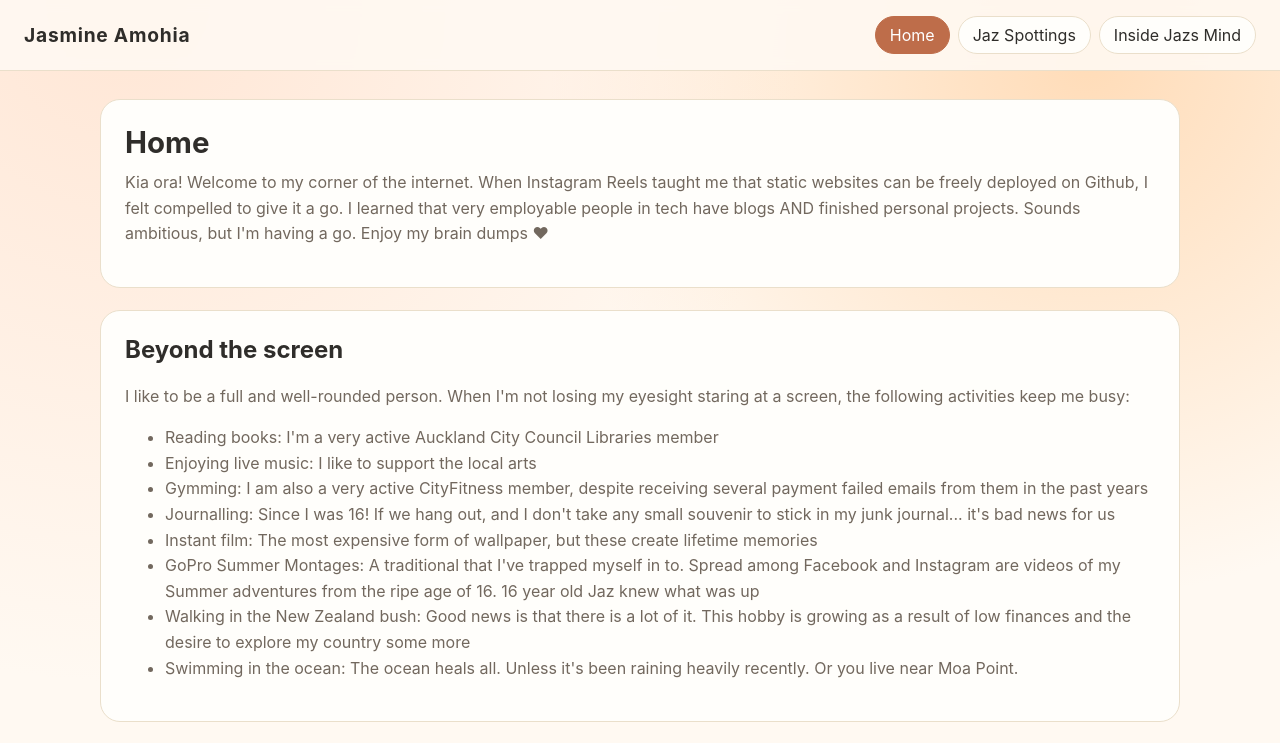
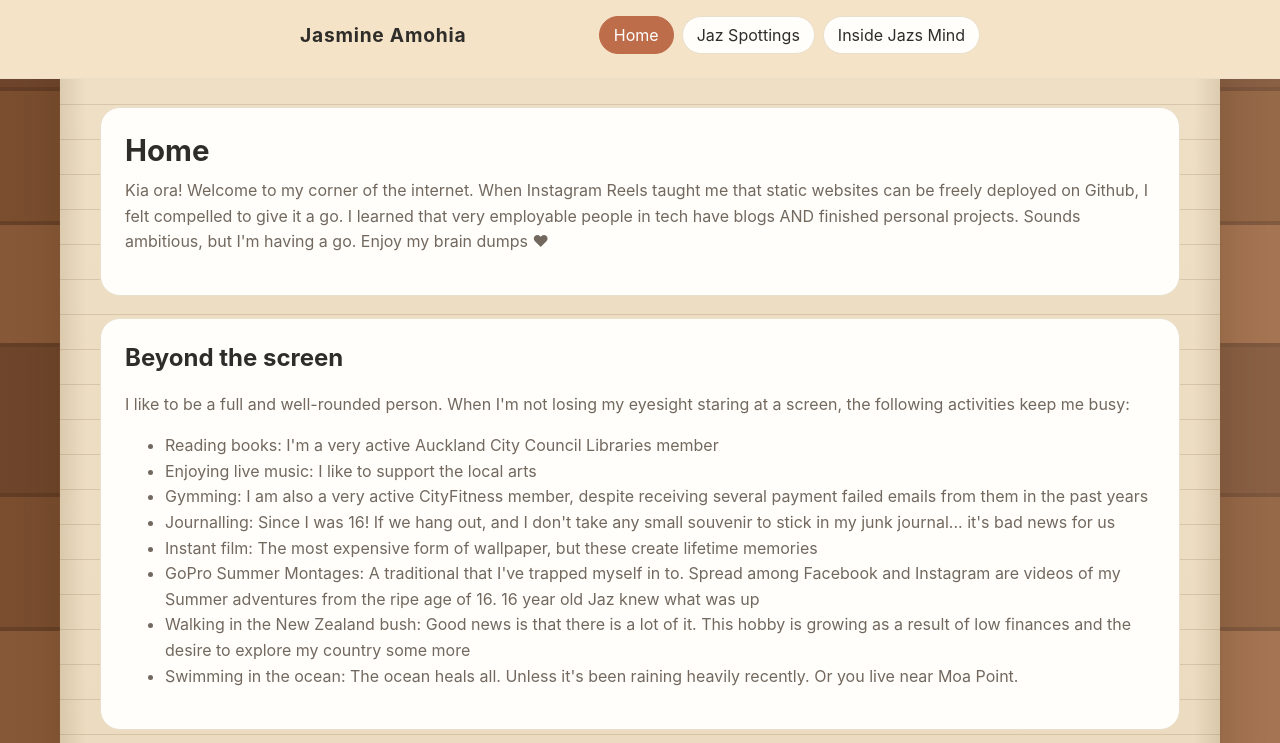
Before and after one commit to jasmimi/jazzy-portfolio, a React (Create React App) app: page / in a window 1280 px wide. Shown: the top 743 px of the page. Built offline with nearby package versions, Linux system fonts and the light colour scheme.

Commit message:
Wood and paper backg

```diff
--- a/src/App.css
+++ b/src/App.css
@@ -6,6 +6,11 @@
   --accent: #be6d4a;
   --accent-soft: #f5d8c8;
   --line: #eadfcb;
+  --desk-plank-a: #9b6641;
+  --desk-plank-b: #8a5936;
+  --desk-plank-c: #7c4f31;
+  --paper-strip: #f4e3c7;
+  --paper-rule: rgba(162, 138, 102, 0.28);
 }
 
 * {
@@ -13,12 +18,54 @@
 }
 
 .app-shell {
+  position: relative;
+  isolation: isolate;
   min-height: 100vh;
   background:
-    radial-gradient(circle at 10% 0%, #ffe6d5 0, transparent 42%),
-    radial-gradient(circle at 85% 5%, #ffdcb8 0, transparent 35%),
-    var(--bg);
+    linear-gradient(270deg, rgba(255, 247, 234, 0.1), rgba(45, 24, 10, 0.18)),
+    repeating-linear-gradient(
+      0deg,
+      var(--desk-plank-a) 0 118px,
+      #73492d 118px 122px,
+      var(--desk-plank-b) 122px 252px,
+      #6e442a 252px 256px,
+      var(--desk-plank-c) 256px 402px,
+      #70472c 402px 406px
+    ),
+    repeating-linear-gradient(
+      0deg,
+      rgba(255, 255, 255, 0.035) 0 2px,
+      rgba(0, 0, 0, 0.045) 2px 4px,
+      transparent 4px 11px
+    );
   color: var(--ink);
+}
+
+.app-shell::before {
+  content: '';
+  position: absolute;
+  inset: 0 auto 0 50%;
+  transform: translateX(-50%);
+  width: min(1160px, calc(100% - 20px));
+  background:
+    linear-gradient(
+      90deg,
+      rgba(120, 92, 57, 0.22) 0,
+      rgba(120, 92, 57, 0.08) 26px,
+      rgba(120, 92, 57, 0.08) calc(100% - 26px),
+      rgba(120, 92, 57, 0.22) 100%
+    ),
+    repeating-linear-gradient(
+      180deg,
+      transparent 0 34px,
+      var(--paper-rule) 34px 35px
+    ),
+    linear-gradient(180deg, #f8ebd2 0%, var(--paper-strip) 100%);
+  box-shadow:
+    0 0 0 1px rgba(135, 101, 63, 0.22),
+    0 0 44px rgba(43, 24, 12, 0.2);
+  z-index: 0;
+  pointer-events: none;
 }
 
 .topbar {
@@ -30,9 +77,9 @@
   align-items: center;
   justify-content: space-between;
   gap: 12px;
-  padding: 16px 24px;
+  padding: 16px 300px 24px 300px;
   border-bottom: 1px solid var(--line);
-  background-color: rgba(255, 249, 242, 0.9);
+  background-color: rgba(244, 227, 199, 1);
   backdrop-filter: blur(6px);
 }
 
@@ -69,6 +116,8 @@
 }
 
 .content-wrap {
+  position: relative;
+  z-index: 1;
   width: min(1080px, 100% - 32px);
   margin: 28px auto 48px;
 }
```
